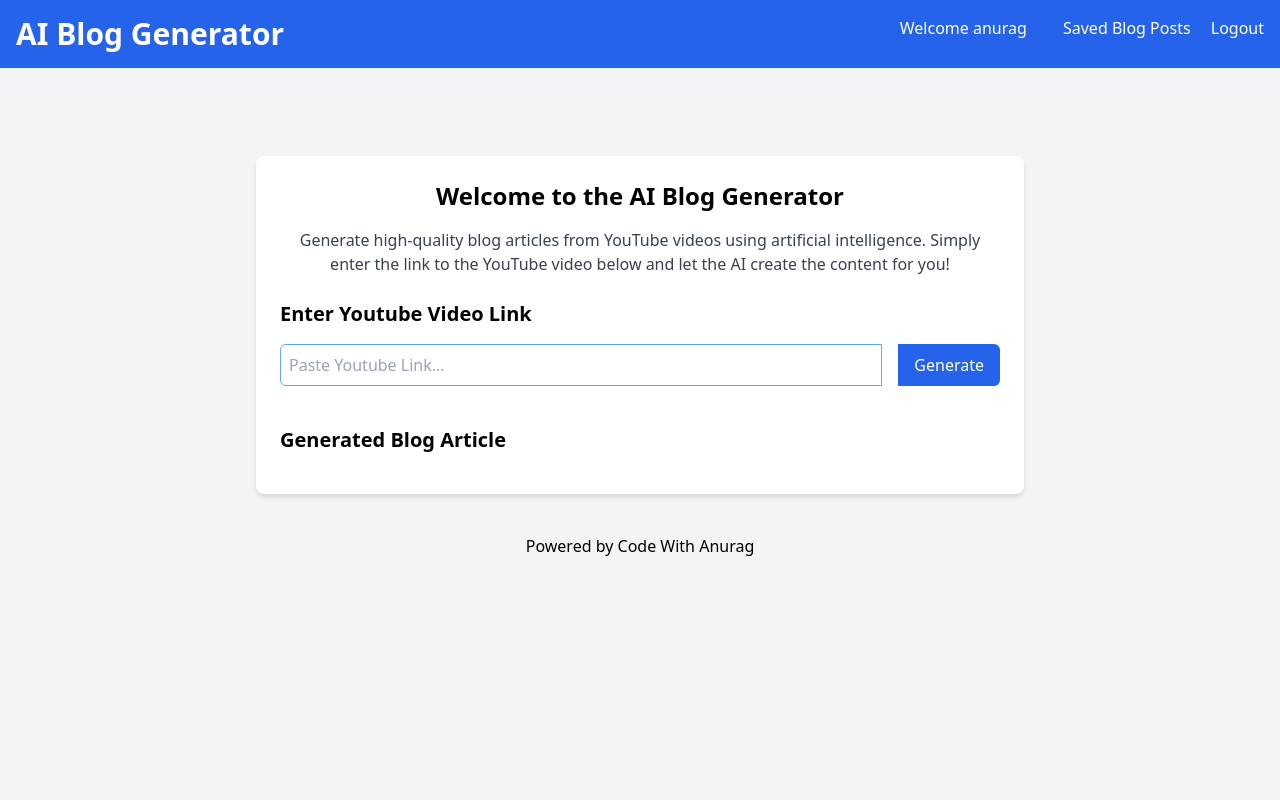
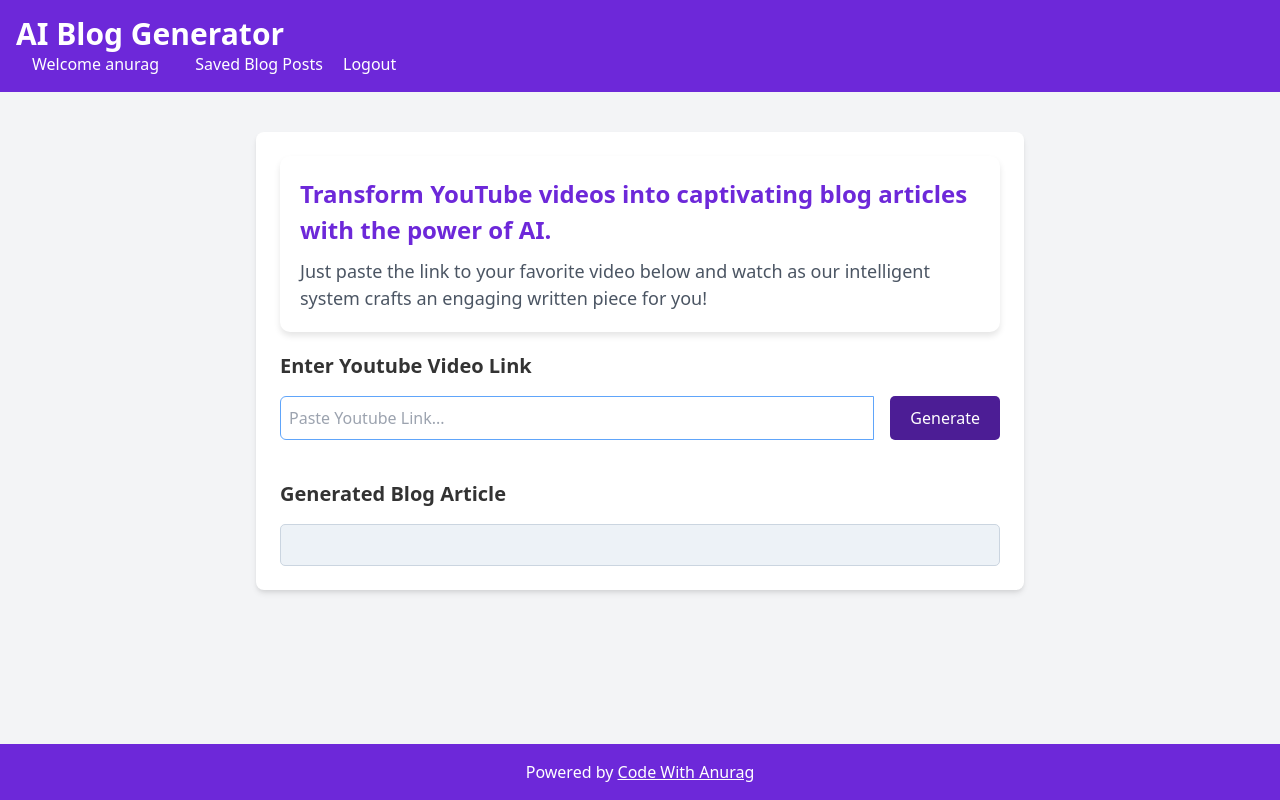
Before and after one commit to Yadavanurag13/ai_blog_app, a Django app: page / in a window 1280 px wide. Run offline with Django 5.2, Linux system fonts and the light colour scheme; a user stored in the database is signed in.

Commit message:
updated ui

```diff
--- a/templates/index.html
+++ b/templates/index.html
@@ -5,124 +5,136 @@
     <meta name="viewport" content="width=device-width, initial-scale=1.0">
     <title>AI Blog Generator</title>
     <link href="https://cdn.jsdelivr.net/npm/tailwindcss@2.2.19/dist/tailwind.min.css" rel="stylesheet">
-
     <style>
-        @keyframes rotate {
-            from {
-                transform: rotate(0deg);
-            }
-            to {
-                transform: rotate(360deg);
-            }
+        /* Custom styling */
+        body {
+            font-family: 'Roboto', sans-serif;
+            background-color: #F3F4F6;
+            color: #333;
         }
-
-
-         @-webkit-keyframes rotate {
-            from {
-                -webkit-transform: rotate(0deg);
-            }
-            to {
-                -webkit-transform: rotate(360deg);
-            }
+        .navbar {
+            background-color: #6D28D9;
+            color: #FFFFFF;
         }
-
+        .navbar a {
+            color: #FFFFFF;
+        }
+        .footer {
+            background-color: #6D28D9;
+            color: #FFFFFF;
+        }
+        .footer a {
+            color: #FFFFFF;
+        }
         .load {
             width: 100px;
             height: 100px;
             margin: 110px auto 0;
-            border:solid 10px #8822aa;
+            border: 10px solid #8822aa;
             border-radius: 50%;
             border-right-color: transparent;
             border-bottom-color: transparent;
-             -webkit-transition: all 0.5s ease-in;
-            -webkit-animation-name:             rotate;
-            -webkit-animation-duration:         1.0s;
-            -webkit-animation-iteration-count:  infinite;
+            -webkit-transition: all 0.5s ease-in;
+            -webkit-animation-name: rotate;
+            -webkit-animation-duration: 1.0s;
+            -webkit-animation-iteration-count: infinite;
             -webkit-animation-timing-function: linear;
-
-                 transition: all 0.5s ease-in;
-            animation-name:             rotate;
-            animation-duration:         1.0s;
-            animation-iteration-count:  infinite;
+            transition: all 0.5s ease-in;
+            animation-name: rotate;
+            animation-duration: 1.0s;
+            animation-iteration-count: infinite;
             animation-timing-function: linear;
+        }
+        #generateBlogButton {
+            background-color: #4C1D95;
+            color: #FFFFFF;
+            border: none;
+            padding: 10px 20px;
+            border-radius: 5px;
+            font-size: 16px;
+            cursor: pointer;
+            transition: background-color 0.3s;
+        }
+        #generateBlogButton:hover {
+            background-color: #6D28D9;
+        }
+        #blogContent {
+            border: 1px solid #CBD5E0;
+            background-color: #EDF2F7;
+            padding: 20px;
+            border-radius: 5px;
+        }
+        .intro-section {
+            background-color: #FFFFFF;
+            border-radius: 10px;
+            padding: 20px;
+            box-shadow: 0 4px 6px rgba(0, 0, 0, 0.1);
+            margin-bottom: 20px;
+        }
+        .intro-title {
+            font-size: 24px;
+            font-weight: bold;
+            color: #6D28D9;
+            margin-bottom: 10px;
+        }
+        .intro-description {
+            font-size: 18px;
+            color: #4B5563;
         }
     </style>
 </head>
-<body class="flex flex-col min-h-scrren bg-gray-100 font-sans antialised">
+<body class="flex flex-col min-h-screen bg-gray-100 font-sans antialiased">
     <!-- Navbar -->
-    <nav class="bg-blue-600 p-4 text-white flex justify-between">
+    <nav class="navbar p-4">
+        <div class="text-3xl font-bold">AI Blog Generator</div>
         <div>
-            <h1 class="text-3xl font-bold">AI Blog Generator</h1>
-        </div>
-        <div>
-            <a href="#" class="text-white hover:underline mx-4">Welcome {{ user.username }}</a>
-            <a href="/blog-list" class="text-white hover:underline mx-4">Saved Blog Posts</a>
-            <a href="/logout" class="text-white hover:underline">Logout</a>
+            <a href="#" class="mx-4">Welcome {{ user.username }}</a>
+            <a href="/blog-list" class="mx-4">Saved Blog Posts</a>
+            <a href="/logout">Logout</a>
         </div>
     </nav>
 
-
-    <br>
-    <br>
-
-    <!-- Main -->
+    <!-- Main Content -->
     <div class="flex-grow container mx-auto mt-10 px-4 sm:px-0">
         <div class="max-w-3xl mx-auto bg-white p-6 rounded-lg shadow-md transition-transform transform hover:scale-105 flex flex-col">
-
             <!-- Introduction section -->
-            <div class="text-center">
-                <h2 class="text-2xl font-semibold mb-4">Welcome to the AI Blog Generator</h2>
-                <p class="text-gray-700">
-                    Generate high-quality blog articles from YouTube videos using artificial intelligence.
-                    Simply enter the link to the YouTube video below and let the AI create the content for you!
+            <div class="intro-section">
+                <h2 class="intro-title">Transform YouTube videos into captivating blog articles with the power of AI.</h2>
+                <p class="intro-description">
+                    Just paste the link to your favorite video below and watch as our intelligent system crafts an engaging written piece for you!
                 </p>
             </div>
-
-            <br>
-
             <!-- Youtube section -->
             <div>
                 <h2 class="text-xl mb-4 font-semibold">Enter Youtube Video Link</h2>
                 <div class="flex space-x-4">
                     <input id="youtubeLink" type="url" placeholder="Paste Youtube Link..." class="flex-grow p-2 border border-blue-400 rounded-l-md">
-                    <button id="generateBlogButton" class="bg-blue-600 text-white px-4 py-2 rounded-r-md hover:bg-blue-700 transition-colors">Generate</button>
+                    <button id="generateBlogButton" class="hover:bg-blue-700 transition-colors">Generate</button>
                 </div>
             </div>
-
-
-            <!-- section for loading circle -->
+            <!-- Section for loading circle -->
             <div style="display: none;" id="loading-circle" class="load"></div>
-
-
             <!-- Generated Blog Display Section -->
             <section class="mt-10 flex-grow">
                 <h2 class="text-xl mb-4 font-semibold">Generated Blog Article</h2>
-                <div id="blogContent" class="mt-2 text-gray-700 space-y-4">
-
-                </div>
+                <div id="blogContent" class="mt-2 text-gray-700 space-y-4"></div>
             </section>
         </div>
     </div>
 
-
-    <footer class="text-center p-4 text-blacl mt-6">
-        Powered by <a href="https://github.com/Yadavanurag13">Code With Anurag</a>
+    <!-- Footer -->
+    <footer class="footer p-4 text-center">
+        Powered by <a href="https://github.com/Yadavanurag13" class="underline">Code With Anurag</a>
     </footer>
 
     <script>
         document.getElementById('generateBlogButton').addEventListener('click', async () => {
-
-
             const youtubeLink = document.getElementById('youtubeLink').value;
             const blogContent = document.getElementById('blogContent');
-
             if(youtubeLink) {
                 document.getElementById('loading-circle').style.display = 'block';
-
                 blogContent.innerHTML = ''; // Clear previous content
-
                 const endpointUrl = '/generate-blog';
-
                 try {
                     const response = await fetch(endpointUrl, {
                         method: 'POST',
@@ -131,15 +143,11 @@
                         },
                         body: JSON.stringify({ link: youtubeLink })
                     });
-
                     const data = await response.json();
-
                     blogContent.innerHTML = data.content;
-
                 } catch (error) {
                     console.error("Error occurred:", error);
                     alert("Something went wrong. Please try again later.");
-
                 }
                 document.getElementById('loading-circle').style.display = 'none';
             } else {
```
Also changed, not shown: templates/all-blogs.html (+48 -19 lines), templates/blog-details.html (+39 -12 lines), templates/login.html (+59 -18 lines), templates/signup.html (+62 -22 lines), 1 other file.
